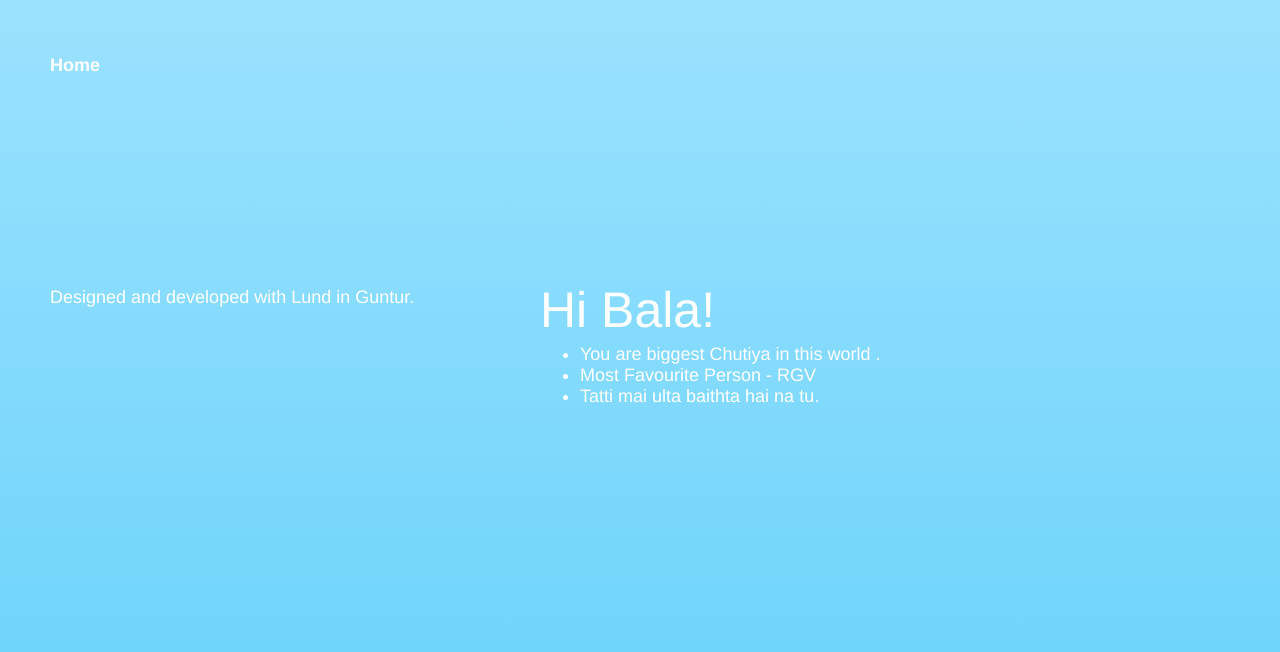
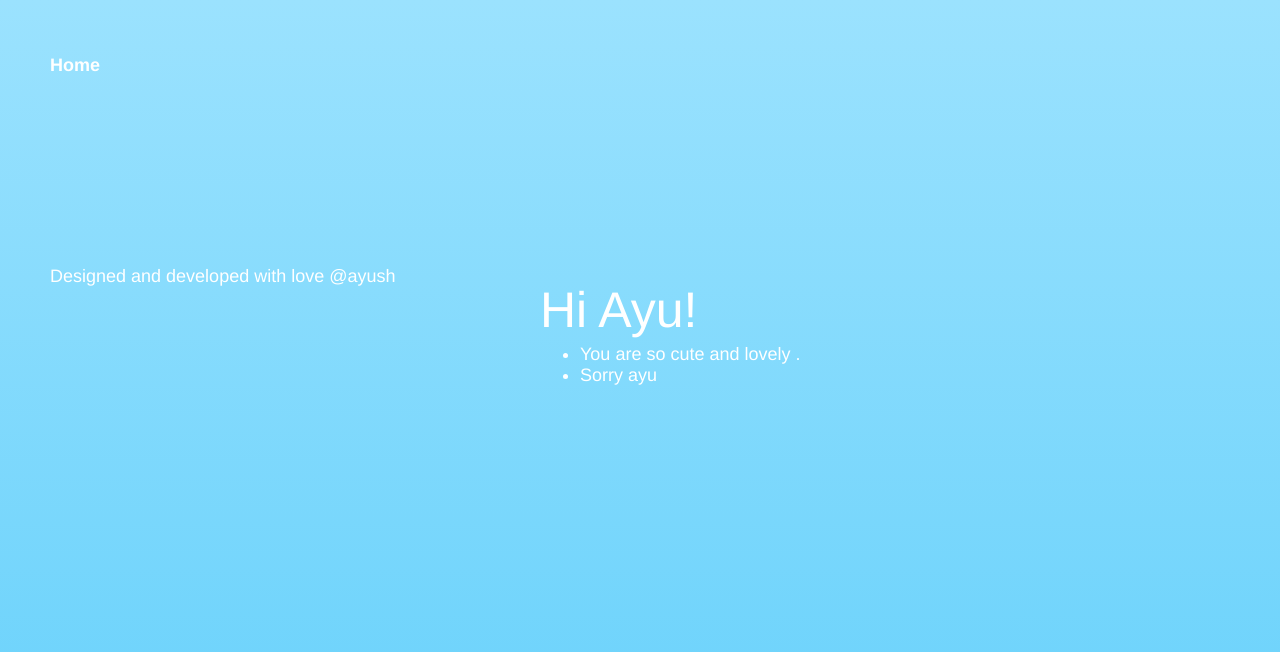
Before and after one commit to AyushAsthana/HelloWorldNode, a website: page public/index.html in a window 1280 px wide. Drawn offline with Linux system fonts and the light colour scheme.

Commit message:
Update index.html

```diff
--- a/public/index.html
+++ b/public/index.html
@@ -24,18 +24,17 @@
         <div class="message">
 
             <div class="text">
-                <h1>Hi Bala!</h1>
+                <h1>Hi Ayu!</h1>
                 <ul>
-                    <li>You are biggest Chutiya in this world .</li>
-                    <li> Most Favourite Person - RGV</li>
-                    <li> Tatti mai ulta baithta hai na tu. </li>
+                    <li>You are so cute and lovely .</li>
+                    <li> Sorry ayu  </li>
                 </ul>
             </div>
 
     </div>
 
     <footer>
-        <p class="footer-contents">Designed and developed with Lund</a> in Guntur.</p>
+        <p class="footer-contents">Designed and developed with love @ayush</p>
     </footer>
 
     <script src="assets/js/set-background.js"></script>
```
